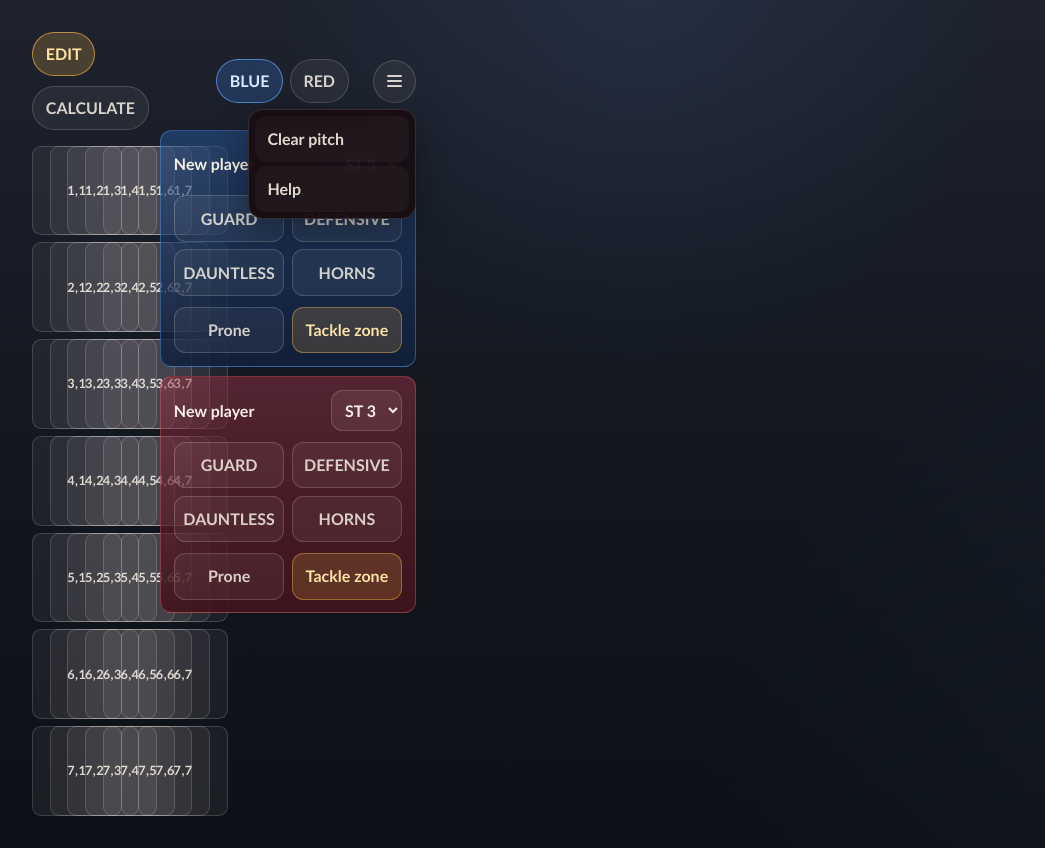
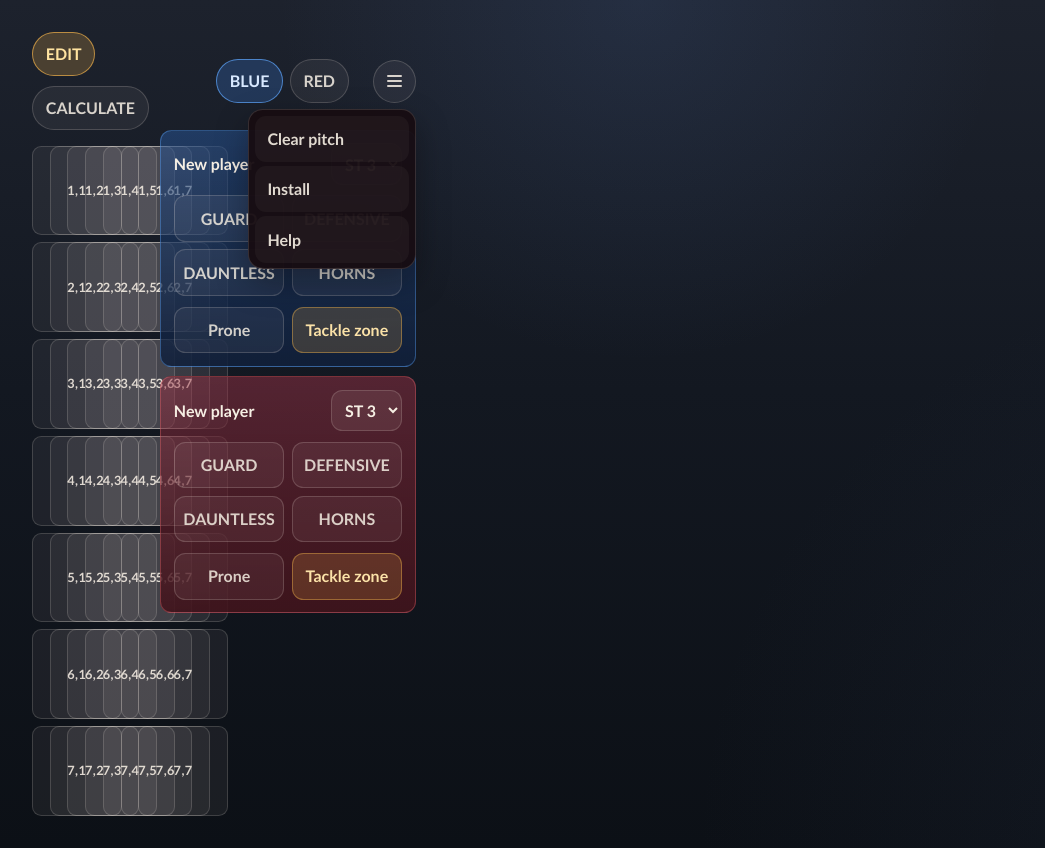
Before and after one commit to safeathomeapp/bloodbowltoolkit, a React (Vite) app: page / in a window 1280 px wide. Both pictures are taken after a click on the button "Open board menu". Shown: the whole page, without its empty margins (0-1045 px from the left). Built offline with nearby package versions, Linux system fonts and the light colour scheme.

Commit message:
feat: add install guidance to header menu

```diff
--- a/src/tools/block-dice/components/BlockDiceCalculator.tsx
+++ b/src/tools/block-dice/components/BlockDiceCalculator.tsx
@@ -16,6 +16,7 @@ const DEFENDER_CARD_SKILL_OPTIONS: Skill[] = ['GUARD', 'DEFENSIVE']
 const SHOW_BLITZ_INVALIDATION_ACTION = false
 type AppMode = 'EDIT' | 'CALCULATE'
 type PreviewMode = 'STANDARD' | 'BLITZ'
+type HelpTopic = 'GUIDE' | 'INSTALL'
 
 interface TeamDraft {
   strength: number
@@ -209,6 +210,7 @@ export function BlockDiceCalculator() {
   const [isWhyPanelOpen, setIsWhyPanelOpen] = useState(false)
   const [isHeaderMenuOpen, setIsHeaderMenuOpen] = useState(false)
   const [isHelpOpen, setIsHelpOpen] = useState(false)
+  const [helpTopic, setHelpTopic] = useState<HelpTopic>('GUIDE')
   const longPressTimerRef = useRef<number | null>(null)
   const suppressClickRef = useRef(false)
 
@@ -563,6 +565,12 @@ export function BlockDiceCalculator() {
     }
   }
 
+  const openHelpSheet = (topic: HelpTopic) => {
+    setIsHeaderMenuOpen(false)
+    setHelpTopic(topic)
+    setIsHelpOpen(true)
+  }
+
   const defendingTeam: TeamSide = activeTeam === 'A' ? 'B' : 'A'
   const selectedEditPlayerA =
     boardState.placedPlayers.find((player) => player.id === selectedEditPlayerIds.A) ?? null
@@ -774,10 +782,14 @@ export function BlockDiceCalculator() {
                     <button
                       type="button"
                       className={styles.menuItem}
-                      onClick={() => {
-                        setIsHeaderMenuOpen(false)
-                        setIsHelpOpen(true)
-                      }}
+                      onClick={() => openHelpSheet('INSTALL')}
+                    >
+                      Install
+                    </button>
+                    <button
+                      type="button"
+                      className={styles.menuItem}
+                      onClick={() => openHelpSheet('GUIDE')}
                     >
                       Help
                     </button>
@@ -1105,8 +1117,10 @@ export function BlockDiceCalculator() {
           >
             <div className={styles.bottomSheetHeader}>
               <div>
-                <p className={styles.eyebrow}>Help</p>
-                <p id="help-sheet-title" className={styles.resultHeadline}>Block Dice Guide</p>
+                <p className={styles.eyebrow}>{helpTopic === 'INSTALL' ? 'Install' : 'Help'}</p>
+                <p id="help-sheet-title" className={styles.resultHeadline}>
+                  {helpTopic === 'INSTALL' ? 'Install On Your Phone' : 'Block Dice Guide'}
+                </p>
               </div>
               <button
                 type="button"
@@ -1118,6 +1132,16 @@ export function BlockDiceCalculator() {
             </div>
 
             <div className={styles.explanationStack}>
+              <div className={styles.explanationCard}>
+                <p className={styles.resultHeadline}>Install</p>
+                <ul className={styles.summaryList}>
+                  <li>On iPhone or iPad in Safari, open the Share menu and choose `Add to Home Screen`.</li>
+                  <li>On Android in Chrome, use the browser menu and choose `Install app` or `Add to Home screen`.</li>
+                  <li>If the browser offers an install banner, accept it. If not, use the browser menu manually.</li>
+                  <li>Once installed, the toolkit opens like a normal app and keeps working offline after the first load.</li>
+                </ul>
+              </div>
+
               <div className={styles.explanationCard}>
                 <p className={styles.resultHeadline}>Edit Mode</p>
                 <ul className={styles.summaryList}>
```
Also changed, not shown: 1 other file (tests, documents, lock files or other folders).
